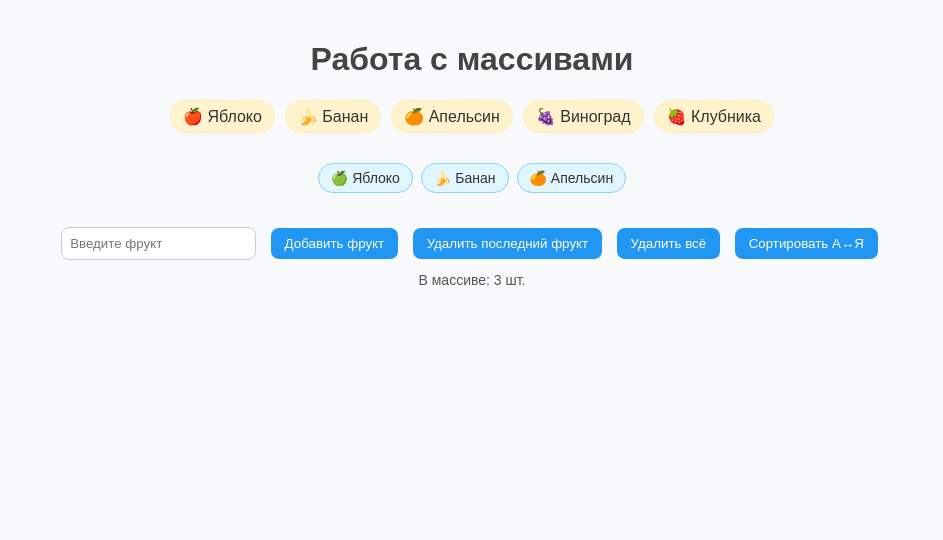
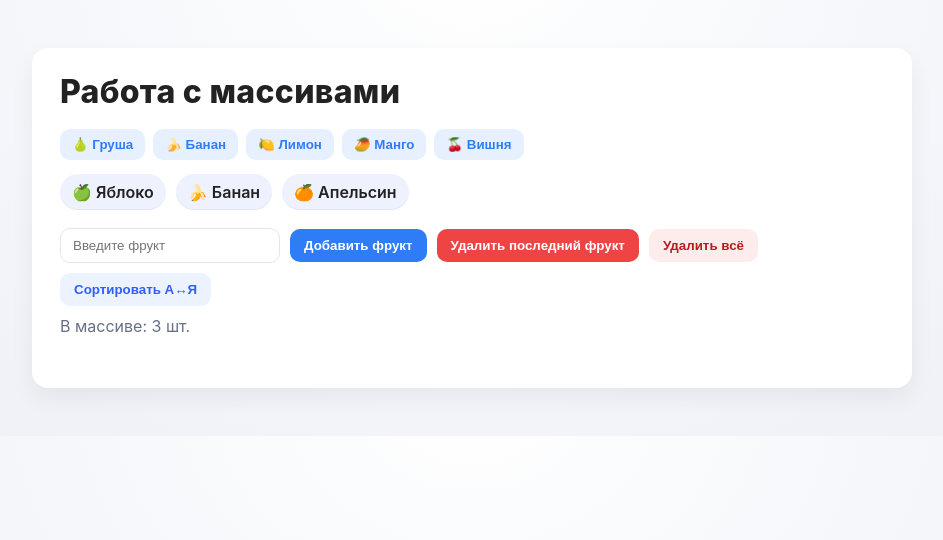
Before and after one commit to Andrey-Gal/js-arrays, a plain HTML site: page index.html in a window 1280 px wide. Shown: the whole page, without its empty margins (168-1111 px from the left). Drawn offline with Linux system fonts and the light colour scheme.

Commit message:
UI + быстрые кнопки, автосортировка и анимация

```diff
--- a/index.html
+++ b/index.html
@@ -3,36 +3,30 @@
 <head>
   <meta charset="UTF-8" />
   <meta name="viewport" content="width=device-width, initial-scale=1.0"/>
-  <title>Массивы в JS</title>
-  <link rel="stylesheet" href="style.css">
+  <title>Работа с массивами</title>
+  <link rel="stylesheet" href="style.css"/>
 </head>
 <body>
-  <h1>Работа с массивами</h1>
+  <main class="container">
+    <h1>Работа с массивами</h1>
 
-  <div id="quick-fruits">
-  <span onclick="addQuickFruit('🍎 Яблоко')">🍎 Яблоко</span>
-  <span onclick="addQuickFruit('🍌 Банан')">🍌 Банан</span>
-  <span onclick="addQuickFruit('🍊 Апельсин')">🍊 Апельсин</span>
-  <span onclick="addQuickFruit('🍇 Виноград')">🍇 Виноград</span>
-  <span onclick="addQuickFruit('🍓 Клубника')">🍓 Клубника</span>
-</div>
+    <!-- Быстрый выбор (рандом 5 кнопок) -->
+    <div id="choices" class="choices"></div>
 
+    <!-- Список -->
+    <div id="output" class="pill-list"></div>
 
-  <div id="output"></div>
+    <!-- Управление -->
+    <div class="controls">
+      <input id="fruitInput" type="text" placeholder="Введите фрукт"/>
+      <button onclick="addFruit()">Добавить фрукт</button>
+      <button class="danger" onclick="removeFruit()">Удалить последний фрукт</button>
+      <button class="danger ghost" onclick="clearFruits()">Удалить всё</button>
+      <button id="sortBtn" class="ghost" onclick="toggleSort()">Сортировать A↔Я</button>
+    </div>
 
-  <div style="margin-top:12px">
-    <input id="fruitInput" type="text" placeholder="Введите фрукт" />
-    <button onclick="addFruit()">Добавить фрукт</button>
-    <button onclick="removeFruit()">Удалить последний фрукт</button>
-
-    <!-- рядом с другими кнопками -->
-<button onclick="clearFruits()">Удалить всё</button>
-<button onclick="toggleSort()">Сортировать A↔Я</button>
-
-<!-- где-нибудь под списком (или сразу под <div id="output">) -->
-<p id="counter" style="margin-top:8px;color:#555;"></p>
-
-  </div>
+    <p id="counter" class="muted"></p>
+  </main>
 
   <script src="script.js"></script>
 </body>
--- a/script.js
+++ b/script.js
@@ -1,29 +1,63 @@
-let fruits = ["🍏 Яблоко", "🍌 Банан", "🍊 Апельсин"];
-let sortAsc = true; // направление сортировки: true = A→Я, false = Я→A
+// Полный список для рандомных кнопок
+const allFruits = [
+  "🍎 Яблоко","🍏 Яблоко зелёное","🍌 Банан","🍊 Апельсин","🍋 Лимон",
+  "🍐 Груша","🍑 Персик","🍒 Вишня","🍓 Клубника","🍍 Ананас",
+  "🥝 Киви","🍇 Виноград","🍈 Дыня","🍉 Арбуз","🥭 Манго"
+];
 
-function updateList() {
-  const out = document.getElementById("output");
-  out.innerHTML = `<p>Наш массив: ${fruits.join(", ")}</p>`;
-  updateCounter();
+// Состояние
+let fruits = ["🍏 Яблоко","🍌 Банан","🍊 Апельсин"];
+let sortAscending = true;
+const autoSortAfterAdd = true;
+
+// DOM
+const output  = document.getElementById("output");
+const counter = document.getElementById("counter");
+const input   = document.getElementById("fruitInput");
+const choices = document.getElementById("choices");
+const sortBtn = document.getElementById("sortBtn");
+
+// Делегирование кликов по быстрым кнопкам (вешаем ОДИН раз)
+choices.addEventListener("click", (e) => {
+  const btn = e.target.closest(".quick-btn");
+  if (!btn) return;
+  addFruit(btn.dataset.fruit);
+});
+
+// Инициализация
+generateChoices();
+updateList();
+
+function updateList(highlightLast = false) {
+  output.innerHTML = fruits
+    .map(f => `<span class="fruit-item">${f}</span>`)
+    .join("");
+
+  counter.textContent = `В массиве: ${fruits.length} шт.`;
+
+  if (highlightLast && output.lastElementChild) {
+    const el = output.lastElementChild;
+    el.classList.add("bounce");
+    el.addEventListener("animationend", () => el.classList.remove("bounce"), { once: true });
+  }
 }
 
-function updateCounter() {
-  const el = document.getElementById("counter");
-  el.textContent = `В массиве: ${fruits.length} шт.`;
-}
+function addFruit(valueFromBtn) {
+  const value = (valueFromBtn ?? input.value).trim();
+  if (!value) return;
 
-function addFruit() {
-  const input = document.getElementById("fruitInput");
-  const value = input.value.trim();
-  if (!value) return;
   fruits.push(value);
   input.value = "";
-  updateList();
+
+  if (autoSortAfterAdd) sortNow(false);
+  updateList(true);
 }
 
 function removeFruit() {
-  if (fruits.length) fruits.pop();
-  updateList();
+  if (fruits.length) {
+    fruits.pop();
+    updateList();
+  }
 }
 
 function clearFruits() {
@@ -32,26 +66,43 @@ function clearFruits() {
 }
 
 function toggleSort() {
-  // копию сортируем, чтобы сравнение шло по строкам одинаково,
-  // здесь сортируем сам массив — нормально для этой задачи
-  fruits.sort((a, b) => a.localeCompare(b, "ru")); // A→Я
-  if (!sortAsc) fruits.reverse();                  // Я→A
-  sortAsc = !sortAsc;
-  updateList();
+  sortAscending = !sortAscending;
+  sortNow();
 }
 
-function updateList() {
-  const output = document.getElementById("output");
-  output.innerHTML = fruits
-    .map(fruit => `<span class="fruit-item">${fruit}</span>`)
-    .join("");
-  document.getElementById("counter").textContent = `В массиве: ${fruits.length} шт.`;
+function normalize(s) {
+  // убираем всё, что не буква, и в нижний регистр
+  return s.replace(/[^\p{Letter}]+/gu, "").toLowerCase();
 }
 
-function addQuickFruit(fruit) {
-  fruits.push(fruit);
-  updateList();
+function sortNow(forceUpdate = true) {
+  fruits.sort((a, b) => {
+    const A = normalize(a);
+    const B = normalize(b);
+    return sortAscending
+      ? A.localeCompare(B, "ru")
+      : B.localeCompare(A, "ru");
+  });
+
+  sortBtn.textContent = sortAscending ? "Сортировать A→Я" : "Сортировать Я→A";
+  if (forceUpdate) updateList();
 }
 
 
-updateList();
+// Рандомные быстрые кнопки
+function generateChoices() {
+  const picked = pickRandomUnique(allFruits, 5);
+  choices.innerHTML = picked
+    .map(f => `<button type="button" class="quick-btn" data-fruit="${f}">${f}</button>`)
+    .join("");
+}
+
+function pickRandomUnique(arr, count) {
+  const pool = [...arr];
+  const out = [];
+  while (pool.length && out.length < count) {
+    const i = Math.floor(Math.random() * pool.length);
+    out.push(pool.splice(i, 1)[0]);
+  }
+  return out;
+}
--- a/style.css
+++ b/style.css
@@ -1,84 +1,124 @@
+:root {
+  --bg: #f6f7fb;
+  --card: #ffffff;
+  --text: #222;
+  --muted: #667085;
+  --primary: #2e7df6;
+  --primary-ghost: #e7f0ff;
+  --danger: #ef4444;
+  --danger-ghost: #fdecec;
+  --chip: #eef2ff;
+}
+
+* { box-sizing: border-box; }
 body {
-  font-family: Arial, sans-serif;
-  background-color: #f8f9fa;
-  color: #333;
-  text-align: center;
   margin: 0;
-  padding: 20px;
+  font-family: Inter, system-ui, -apple-system, Segoe UI, Roboto, Arial, sans-serif;
+  color: var(--text);
+  background: radial-gradient(1000px 800px at 50% -10%, #fff 0%, #f0f2f8 70%), var(--bg);
+}
+
+.container {
+  max-width: 880px;
+  margin: 48px auto;
+  padding: 24px 28px 36px;
+  background: var(--card);
+  border-radius: 16px;
+  box-shadow: 0 10px 24px rgba(0,0,0,.06);
 }
 
 h1 {
-  color: #444;
+  margin: 0 0 18px;
+  font-weight: 800;
+  letter-spacing: .3px;
 }
 
-#output {
-  margin: 20px auto;
-  padding: 10px;
+.pill-list {
   display: flex;
+  gap: 10px;
   flex-wrap: wrap;
-  justify-content: center;
-  gap: 8px;
+  margin: 14px 0 18px;
 }
 
 .fruit-item {
-  background-color: #e1f5fe;
-  border: 1px solid #81d4fa;
-  padding: 6px 12px;
-  border-radius: 16px;
-  font-size: 14px;
+  display: inline-flex;
+  align-items: center;
+  gap: 8px;
+  padding: 8px 12px;
+  background: var(--chip);
+  border-radius: 999px;
+  font-weight: 600;
+  box-shadow: inset 0 -1px 0 rgba(0,0,0,.05);
 }
 
-input[type="text"] {
-  padding: 8px;
-  border: 1px solid #ccc;
-  border-radius: 8px;
-  outline: none;
-  margin-right: 5px;
+/* Быстрый выбор */
+.choices {
+  display: flex;
+  gap: 8px;
+  flex-wrap: wrap;
+  margin: 6px 0 6px;
 }
+.quick-btn {
+  border: none;
+  background: var(--primary-ghost);
+  color: var(--primary);
+  padding: 8px 12px;
+  border-radius: 10px;
+  cursor: pointer;
+  transition: transform .1s ease, background .15s ease;
+  font-weight: 600;
+}
+.quick-btn:hover { transform: translateY(-1px); background: #dcebff; }
+.quick-btn:active { transform: translateY(0); }
 
-input[type="text"]:focus {
-  border-color: #2196f3;
-  box-shadow: 0 0 5px rgba(33, 150, 243, 0.5);
-}
-
-button {
-  background-color: #2196f3;
-  color: white;
-  border: none;
-  padding: 8px 14px;
-  margin: 5px;
-  border-radius: 8px;
-  cursor: pointer;
-  transition: background-color 0.3s ease;
-}
-
-button:hover {
-  background-color: #1976d2;
-}
-
-#counter {
-  margin-top: 10px;
-  font-size: 14px;
-  color: #555;
-}
-
-#quick-fruits {
-  margin: 15px 0;
+/* Панель управления */
+.controls {
   display: flex;
   flex-wrap: wrap;
   gap: 10px;
-  justify-content: center;
+  align-items: center;
 }
 
-#quick-fruits span {
-  background-color: #fff3cd;
-  border: 1px solid #ffeeba;
-  padding: 6px 12px;
-  border-radius: 20px;
+input[type="text"]{
+  padding: 9px 12px;
+  border: 1px solid #e4e6eb;
+  border-radius: 10px;
+  min-width: 220px;
+  outline: none;
+}
+input[type="text"]:focus{ border-color: #c8d7ff; box-shadow: 0 0 0 3px #e9f0ff; }
+
+button{
+  padding: 9px 14px;
+  border-radius: 10px;
+  border: none;
+  background: var(--primary);
+  color: #fff;
+  font-weight: 700;
   cursor: pointer;
-  transition: background-color 0.3s;
+  transition: transform .08s ease, filter .15s ease, background .2s ease;
+}
+button:hover{ filter: brightness(1.05); }
+button:active{ transform: translateY(1px); }
+
+button.ghost{
+  background: #edf2ff;
+  color: #305ff6;
+}
+button.danger{
+  background: var(--danger);
+}
+button.danger.ghost{
+  background: var(--danger-ghost);
+  color: #b91c1c;
 }
 
-#quick-fruits span:hover {
-  background-color: #ffe082;
+.muted{ color: var(--muted); margin-top: 10px; }
+
+/* Анимация подпрыгивания */
+@keyframes bounceIn {
+  0%   { transform: translateY(-6px) scale(.98); filter: brightness(1.15); }
+  50%  { transform: translateY(0)    scale(1.06); }
+  100% { transform: translateY(0)    scale(1); }
 }
+.bounce { animation: bounceIn .35s ease; }
```
